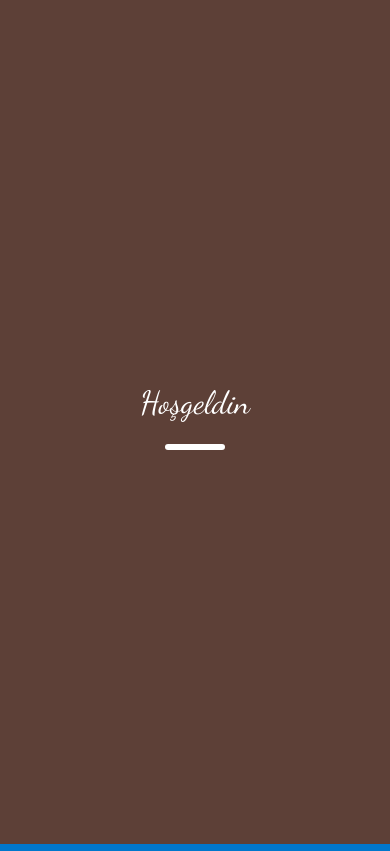
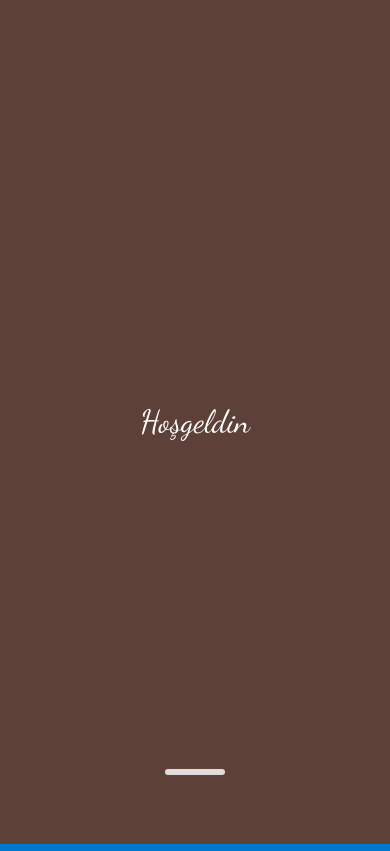
Before and after one commit to mustidevelope/guldesteablakutlama, a plain HTML site: page index.html in a window 390 px wide. Shown: the top 851 px of the page. Drawn offline with Linux system fonts and the light colour scheme; animation ran at ten frames a second.

Commit message:
Update index.html

```diff
--- a/index.html
+++ b/index.html
@@ -9,77 +9,46 @@
 
     *,*::before,*::after{margin:0;padding:0;box-sizing:border-box}
 
-    html,body{
-      height:100%;font-family:'Dancing Script',cursive;background:#fff8f0;transition:background 1s ease;
-    }
-
-    body.lock-scroll {
-      overflow: hidden;
-    }
+    html,body{height:100%;font-family:'Dancing Script',cursive;background:#fff8f0;transition:background 1s ease;overflow:hidden}
 
     /* ----- INTRO ----- */
-    #intro {
-      position: fixed;
-      inset: 0;
-      background: #5d4037;
-      display: flex;
-      flex-direction: column;
-      justify-content: center;
-      align-items: center;
-      font-size: 2rem;
-      color: #fff;
-      z-index: 9999;
-    }
+    #intro{position:fixed;inset:0;background:#5d4037;display:flex;flex-direction:column;justify-content:center;align-items:center;font-size:2rem;color:#fff;z-index:9999}
 
-    .swipe-bar {
-      margin-top: 2rem;
-      width: 60px;
-      height: 6px;
-      background: #fff;
-      border-radius: 10px;
-      animation: bounce 2s infinite;
-    }
+    .swipe-bar{position:absolute;bottom:8vh;left:50%;transform:translateX(-50%);width:60px;height:6px;background:#fff;border-radius:10px;animation:barBlink 1.6s infinite ease-in-out}
+    @keyframes barBlink{0%,100%{opacity:.9;transform:translate(-50%,0)}50%{opacity:.3;transform:translate(-50%,-8px)}}
 
-    @keyframes bounce {
-      0%, 100% { transform: translateY(0); }
-      50% { transform: translateY(-10px); }
-    }
-
-    /* ----- MAIN WRAPPER ----- */
+    /* ----- WRAPPER ----- */
     .wrapper{position:relative;height:100%;display:flex;flex-direction:column;justify-content:center;align-items:center;text-align:center;pointer-events:none;padding:1rem;z-index:2}
 
-    h1,h2,h3,h4{font-family:'Dancing Script',cursive;color:#c9a68a;text-shadow:1px 1px 2px rgba(0,0,0,.15);opacity:0;animation:fadeIn 1.8s ease-out forwards}
+    h1,h2,h3{font-family:'Dancing Script',cursive;color:#c9a68a;text-shadow:1px 1px 2px rgba(0,0,0,.15);opacity:0;animation:fadeIn 1.8s ease-out forwards}
     h1{font-size:clamp(2.2rem,7vw,4.5rem);font-weight:600}
     h2{font-size:clamp(1.5rem,5vw,3rem);margin-top:.8rem;animation-delay:.4s}
     h3{font-size:clamp(1.3rem,4.5vw,2.8rem);margin-top:1rem;white-space:pre-line;animation:none;opacity:1}
-    h4{font-family:'Pacifico',cursive;font-size:clamp(2rem,6vw,4rem);color:#fff;animation:writeText 2s steps(20) forwards;white-space:nowrap;overflow:hidden;margin-top:1.5rem;opacity:0;text-align:center}
     @keyframes fadeIn{from{opacity:0;transform:translateY(25px)}to{opacity:1;transform:translateY(0)}}
+
+    /* ----- VEX / mustidev SECTION ----- */
+    #vexSection{position:fixed;inset:0;background:#0077cc;display:flex;justify-content:center;align-items:center;transform:translateY(100%);text-align:center;z-index:9998}
+    #vexSection h4{font-family:'Pacifico',cursive;font-size:clamp(2rem,6vw,4rem);color:#fff;white-space:nowrap;overflow:hidden;animation:writeText 2s steps(20) forwards;opacity:0}
+    @keyframes slideDown{to{transform:translateY(0)}}
     @keyframes writeText{from{width:0;opacity:1}to{width:100%;opacity:1}}
+    #vexSection.show{animation:slideDown 1s ease-in-out forwards}
 
-    /* ----- PARTICLES ----- */
+    /* ----- PARTICLES CIRCLES ----- */
     .particle{position:absolute;border-radius:50%;pointer-events:none;animation:floatUp 8s linear infinite;box-shadow:0 0 6px rgba(255,160,70,.8)}
     @keyframes floatUp{0%{transform:translateY(0) scale(.8) rotate(0);opacity:.9}100%{transform:translateY(-110vh) scale(1.2) rotate(360deg);opacity:0}}
+
+    /* ----- EMOJI ----- */
+    .emoji{position:absolute;font-size:1.8rem;animation:floatEmoji 4s linear forwards;pointer-events:none;z-index:10}
+    @keyframes floatEmoji{0%{transform:translateY(0) scale(1);opacity:1}100%{transform:translateY(-130vh) scale(1.6);opacity:0}}
 
     /* ----- CANVAS FIREWORKS ----- */
     #fireCanvas{position:fixed;inset:0;z-index:1}
 
-    /* ----- HEART & STAR ----- */
-    .emoji{position:absolute;font-size:1.8rem;animation:floatEmoji 4s linear forwards;pointer-events:none;z-index:10}
-    @keyframes floatEmoji{0%{transform:translateY(0) scale(1);opacity:1}100%{transform:translateY(-130vh) scale(1.6);opacity:0}}
-
-    /* ----- FOOTERS ----- */
+    /* FOOTERS */
     .footer{position:absolute;bottom:10px;width:100%;text-align:center;font-size:.9rem;color:#a1887f;opacity:.85;font-weight:400;pointer-events:none;z-index:2}
     .footer-love{position:absolute;bottom:40px;width:100%;text-align:center;font-size:1.2rem;color:#ff69b4;animation:fadeIn 3s ease-in-out 6s forwards;opacity:0;z-index:2}
 
-    /* ----- VEX SECTION (mustidev) ----- */
-    #vexSection{position:fixed;inset:0;background:#0077cc;display:flex;justify-content:center;align-items:center;transform:translateY(100%);animation:slideDown 1s ease-in-out forwards 8s;text-align:center;z-index:9998}
-    @keyframes slideDown{to{transform:translateY(0)}}
-
-    /* ----- GLOW ORBS ----- */
-    .glow{position:absolute;width:120px;height:120px;border-radius:50%;background:radial-gradient(circle,rgba(255,255,255,.25)0%,transparent 70%);animation:glowMove 10s infinite ease-in-out;z-index:1}
-    @keyframes glowMove{0%{transform:translate(0)}50%{transform:translate(40px,-50px)}100%{transform:translate(0)}}
-
-    @media(max-width:600px){h1,h2,h3,h4{font-size:6vw}#vexSection h4{font-size:8vw}}
+    @media(max-width:600px){h1,h2,h3{font-size:6vw}#vexSection h4{font-size:8vw}}
   </style>
 </head>
 <body class="lock-scroll">
@@ -89,8 +58,6 @@
   </div>
 
   <canvas id="fireCanvas"></canvas>
-  <div class="glow" style="top:12%;left:8%"></div>
-  <div class="glow" style="bottom:18%;right:12%"></div>
 
   <div class="wrapper">
     <h1>Doğum Günün Kutlu Olsun Güldeste Abla</h1>
@@ -104,43 +71,42 @@
   <div class="footer-love">💖 Her şey gönlünce olsun Güldeste Abla 💖</div>
 
   <script>
-    // Swipe to continue logic
-    let startY = null;
-    window.addEventListener('touchstart', e => startY = e.touches[0].clientY);
-    window.addEventListener('touchend', e => {
-      if (startY !== null && e.changedTouches[0].clientY < startY - 50) {
-        document.getElementById('intro').remove();
-        document.body.classList.remove('lock-scroll');
-      }
-    });
+    /* --------- INTRO DISMISS (touch, click, key) --------- */
+    const intro=document.getElementById('intro');
+    const removeIntro=()=>{if(!intro)return;intro.remove();document.body.classList.remove('lock-scroll');setTimeout(()=>document.getElementById('vexSection').classList.add('show'),5000);} // 5s sonra mustidev sahnesi
+    let startY=null;
+    window.addEventListener('touchstart',e=>startY=e.touches[0].clientY);
+    window.addEventListener('touchend',e=>{if(startY!==null&&e.changedTouches[0].clientY<startY-50)removeIntro();});
+    window.addEventListener('click',removeIntro);
+    window.addEventListener('keydown',e=>{if([' ','ArrowDown','Enter'].includes(e.key))removeIntro();});
 
+    /* --------- FLOATING CIRCLE PARTICLES --------- */
     const spawnParticle=()=>{
       const p=document.createElement('div');p.className='particle';
       const size=innerWidth<600?14+Math.random()*10:6+Math.random()*10;
-      p.style.width=p.style.height=size+'px';
-      p.style.left=Math.random()*100+'vw';p.style.top='100vh';
+      p.style.width=p.style.height=size+'px';p.style.left=Math.random()*100+'vw';p.style.top='100vh';
       p.style.background=`hsl(${20+Math.random()*40},90%,60%)`;
       document.body.appendChild(p);setTimeout(()=>p.remove(),8000);
     };
     setInterval(spawnParticle,60);
 
+    /* --------- HEART & STAR EMOJIS --------- */
     const spawnEmoji=()=>{
       const e=document.createElement('div');e.className='emoji';
-      const isStar=Math.random()<0.5;
-      e.textContent=isStar?'⭐️':'❤️';
+      const isStar=Math.random()<0.5;e.textContent=isStar?'⭐️':'❤️';
       if(!isStar){const colors=['#ff6b81','#ff3b30','#ff9f0a','#ff375f'];e.style.color=colors[Math.floor(Math.random()*colors.length)];}
-      e.style.left=Math.random()*100+'vw';e.style.top='100vh';
-      document.body.appendChild(e);setTimeout(()=>e.remove(),4000);
+      e.style.left=Math.random()*100+'vw';e.style.top='100vh';document.body.appendChild(e);setTimeout(()=>e.remove(),4000);
     };
     setInterval(spawnEmoji,700);
 
-    const c=document.getElementById('fireCanvas');const ctx=c.getContext('2d');let W,H;const rs=()=>{W=c.width=innerWidth;H=c.height=innerHeight};rs();addEventListener('resize',rs);
+    /* --------- CANVAS FIREWORKS --------- */
+    const c=document.getElementById('fireCanvas');const ctx=c.getContext('2d');let W,H;const resize=()=>{W=c.width=innerWidth;H=c.height=innerHeight};resize();addEventListener('resize',resize);
     class P{constructor(x,y,v,col,l,s){this.x=x;this.y=y;this.v=v;this.col=col;this.l=l;this.a=0;this.s=s}upd(){this.x+=this.v.x;this.y+=this.v.y;this.v.y+=.015;this.a++}draw(){const t=this.a/this.l;ctx.globalAlpha=1-t;ctx.fillStyle=this.col;ctx.beginPath();ctx.arc(this.x,this.y,this.s*(1-t),0,6.28);ctx.fill();ctx.globalAlpha=1}get dead(){return this.a>=this.l}}
     const rockets=[],sparks=[];
     const launch=()=>{const x=Math.random()*W*.8+W*.1;rockets.push(new P(x,H,{x:0,y:-Math.random()*4-6},'rgba(255,255,255,.9)',70,3))};
     const boom=(x,y)=>{const n=120+Math.random()*40,base=20+Math.random()*40;for(let i=0;i<n;i++){const a=Math.random()*6.28,spd=Math.random()*4+3,col=`hsl(${base+Math.random()*10},100%,65%)`;sparks.push(new P(x,y,{x:Math.cos(a)*spd,y:Math.sin(a)*spd},col,80+Math.random()*40,2+Math.random()*2))}};
-    const anim=()=>{requestAnimationFrame(anim);ctx.fillStyle='rgba(255,248,240,.12)';ctx.fillRect(0,0,W,H);for(let i=rockets.length-1;i>=0;i--){const r=rockets[i];r.upd();r.draw();if(r.v.y>-1){rockets.splice(i,1);boom(r.x,r.y);}}for(let i=sparks.length-1;i>=0;i--){const p=sparks[i];p.upd();p.draw();if(p.dead)sparks.splice(i,1)}};
-    setTimeout(()=>{setInterval(launch,600);anim();},2000);
+    const animate=()=>{requestAnimationFrame(animate);ctx.fillStyle='rgba(255,248,240,.12)';ctx.fillRect(0,0,W,H);for(let i=rockets.length-1;i>=0;i--){const r=rockets[i];r.upd();r.draw();if(r.v.y>-1){rockets.splice(i,1);boom(r.x,r.y);}}for(let i=sparks.length-1;i>=0;i--){const p=sparks[i];p.upd();p.draw();if(p.dead)sparks.splice(i,1)}};
+    setInterval(launch,600);animate();
   </script>
 </body>
 </html>
```
